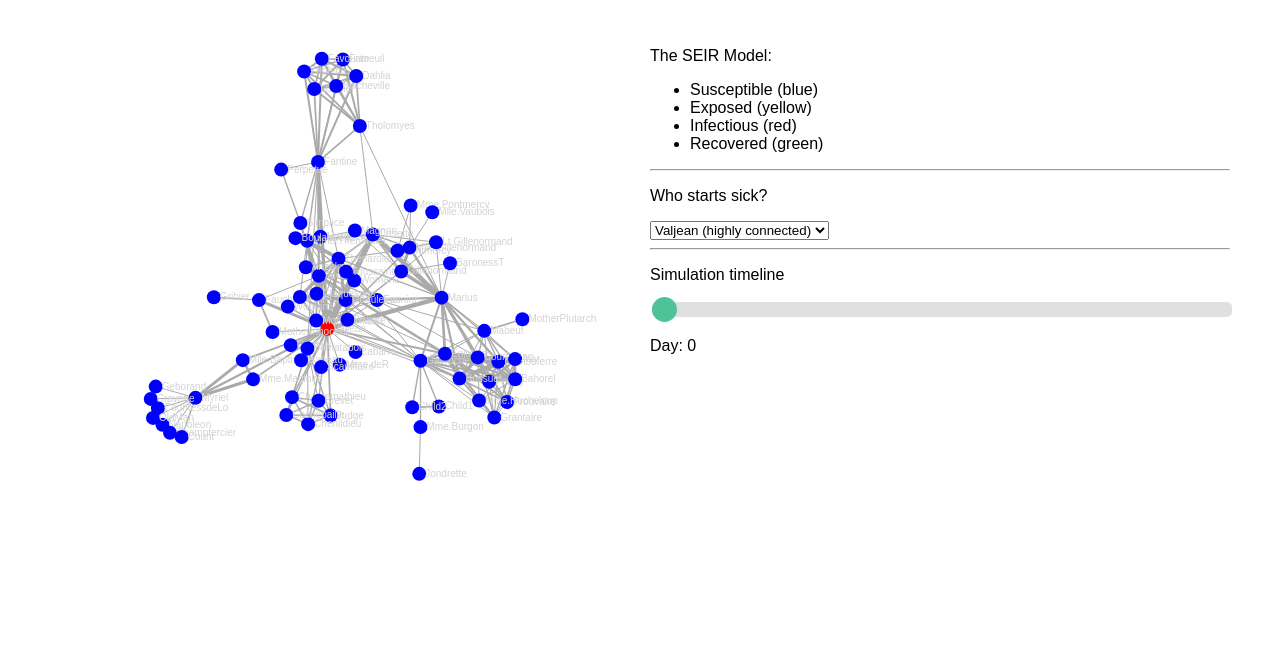
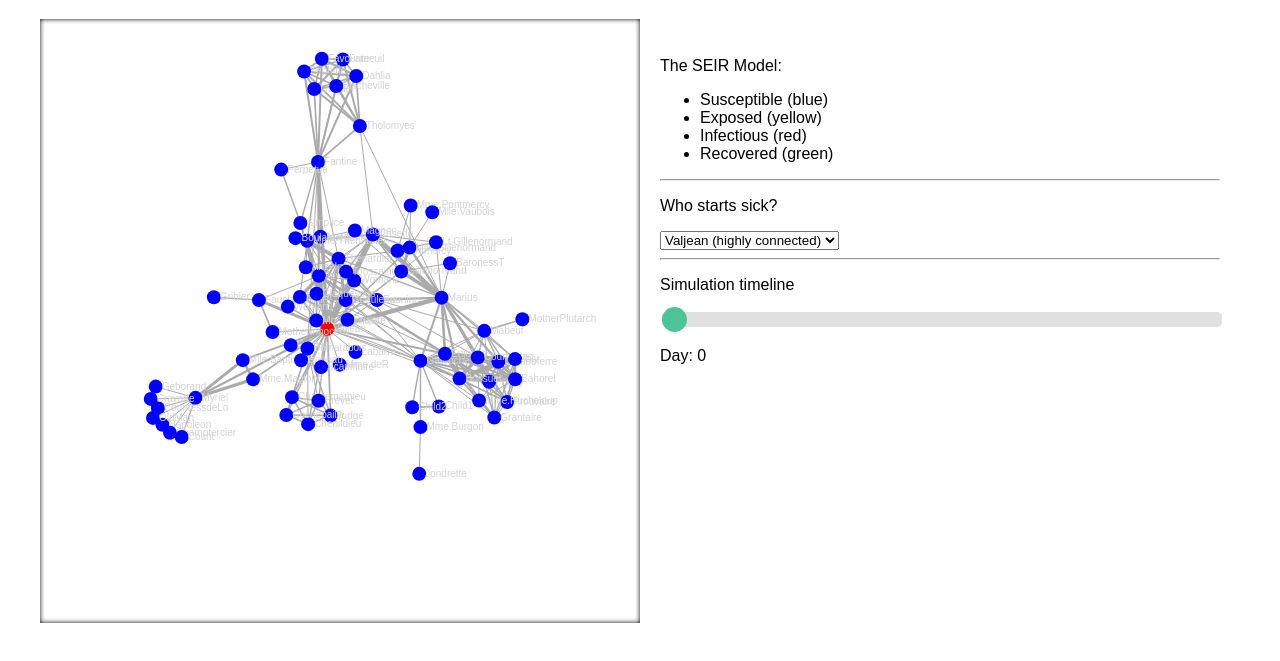
Before and after one commit to ahilton5/learning-d3, a plain HTML site: page 05changing_network/index.html in a window 1280 px wide. Shown: the part 61-722 px from the top of the page. Drawn offline with nearby package versions, Linux system fonts and the light colour scheme.

Commit message:
Add some styling and comments.

```diff
--- a/05changing_network/styles.css
+++ b/05changing_network/styles.css
@@ -27,15 +27,16 @@ body {
     fill: rgb(49, 91, 126);
 }
 
-/* #graphic {
-    border: 1px solid black;
-} */
+#graphic {
+    box-shadow: 0 0 5px black inset;
+    /* margin-right: 10px; */
+}
 
 #sim {
     /* border: 1px solid black; */
     height: 600px;
     width: 600px;
-    padding: 10px;
+    padding: 20px;
 }
 
 h1 {
```
Also changed, not shown: 05changing_network/script.js (+5 -3 lines).
